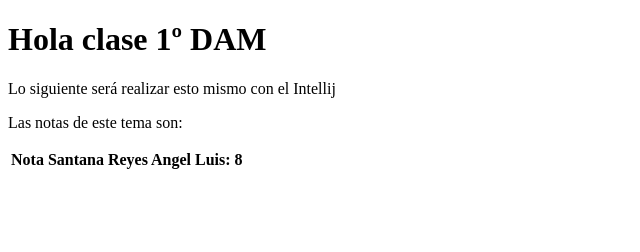
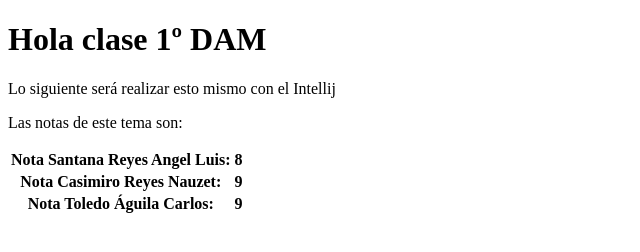
Before and after one commit to Alb-DesAplMul/damConflicts, a plain HTML site: page index.html in a window 1280 px wide. Shown: the whole page, without its empty margins (0-640 px from the left). Drawn offline with Linux system fonts and the light colour scheme.

Commit message:
Notas ingresadas de Nauzet y Carlos

```diff
--- a/index.html
+++ b/index.html
@@ -21,6 +21,14 @@
             <th>Nota Santana Reyes Angel Luis: </th>
             <th> 8 </th>
         </tr>
+        <tr>
+            <th>Nota Casimiro Reyes Nauzet: </th>
+            <th> 9 </th>
+        </tr>
+                <tr>
+            <th>Nota Toledo Águila Carlos: </th>
+            <th> 9 </th>
+        </tr>
     </table>
 </body>
 
```
